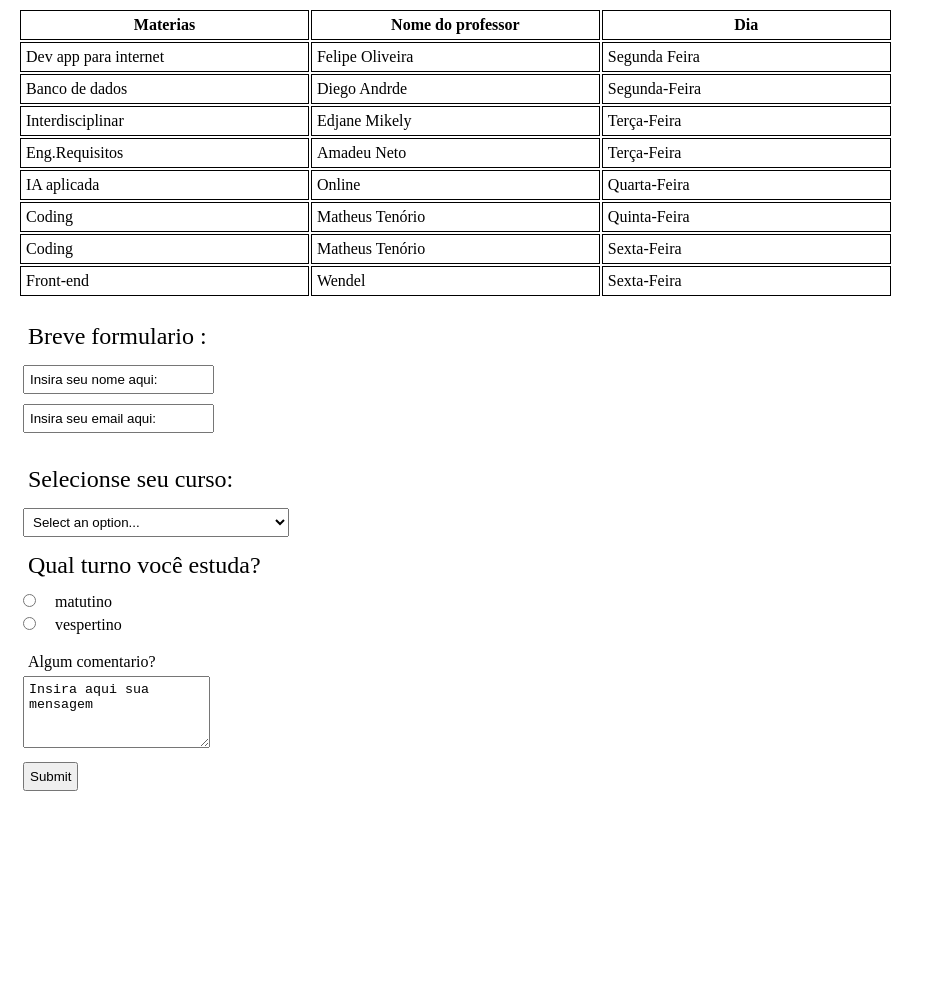
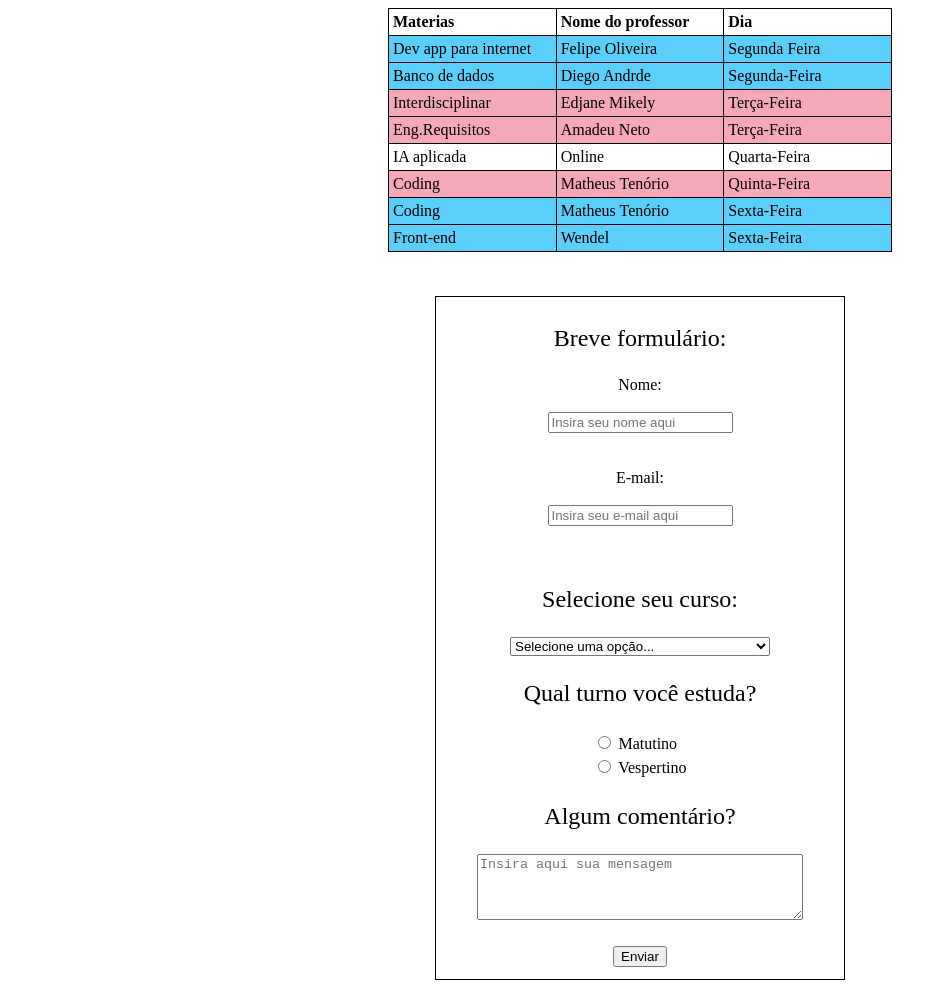
Before and after one commit to vcamillo-dev/Trabalin-de-frontend-framework, a plain HTML site: page index.html in a window 1280 px wide. Shown: the part 574-1572 px from the top of the page, without its empty margins (0-935 px from the left). Before the commit the page ends 1383 px from the top, so only its background shows below. Drawn offline with Linux system fonts and the light colour scheme.

Commit message:
fixing some stuff

```diff
--- a/index.html
+++ b/index.html
@@ -19,7 +19,6 @@
   </ul>
   <img src="Eu.png" width="350" height="300" alt="Minha foto profissional">
   <br>
-  <br>
   <table>
     <!-- The Header Row -->
     <tr>
@@ -29,76 +28,85 @@
     </tr>
 
     <!-- Data Row 1 -->
-    <tr>
+    <tr class="segunda">
       <td>Dev app para internet</td>
       <td>Felipe Oliveira</td>
       <td>Segunda Feira</td>
     </tr>
 
     <!-- Data Row 2 -->
-    <tr>
+    <tr class="segunda">
       <td>Banco de dados</td>
       <td>Diego Andrde</td>
       <td>Segunda-Feira</td>
     </tr>
-    <tr>
+    <tr class="terca">
       <td>Interdisciplinar</td>
       <td>Edjane Mikely</td>
       <td>Terça-Feira</td>
     </tr>
-    <tr>
+    <tr class="terca">
       <td>Eng.Requisitos</td>
       <td>Amadeu Neto</td>
       <td>Terça-Feira</td>
     </tr>
-    <tr>
+    <tr class="quarta">
       <td>IA aplicada</td>
       <td>Online</td>
       <td>Quarta-Feira</td>
     </tr>
-    <tr>
+    <tr class="quinta">
       <td>Coding</td>
       <td>Matheus Tenório</td>
       <td>Quinta-Feira</td>
     </tr>
-    <tr>
+    <tr class="sexta">
       <td>Coding</td>
       <td>Matheus Tenório</td>
       <td>Sexta-Feira</td>
     </tr>
-    <tr>
+    <tr class="sexta">
       <td>Front-end</td>
       <td>Wendel</td>
       <td>Sexta-Feira</td>
     </tr>
   </table>
+  <br>
+  <br>
   <form>
-    <P>
-      Breve formulario :
-    </P>
-    <input required type="text" value="Insira seu nome aqui:" Insira seu nome aqui:>
-    <br>
-    <input required type="email" value="Insira seu email aqui:" Insira seu email aqui:>
-    <br>
-    <label for="cursos"></label>
-    <p> Selecionse seu curso:</p>
-  <select name="cursos" id="cursos" required>
-    <option value="" disabled selected>Select an option...</option>
-    <option value="Ads">Analise e desenvolvimento de sistemas</option>
-    <option value="Direito">Direito</option>
-    <option value="Ed.Fisica">Ed.Fisica</option>
-    <option value="Psicologia">Psicologia</option>
-  </select>
-   <p>Qual turno você estuda?</p>
-    <input type="radio" id="matutino" name="matutino">
-    <label for="matutino">matutino</label><br>
-    <input type="radio" id="vespertino" name="vespertino">
-    <label for="vespertino">vespertino</label><br><br>
-    <label for="feedback">Algum comentario?</label>
-    <br>
-    <textarea id="feedback" name="feedback" rows="4" cols"50">Insira aqui sua mensagem</textarea>
-    <br>
-    <button type="submit">Submit</button>
+    <form>
+      <form>
+        <p>Breve formulário:</p>
+
+        <label for="nome">Nome:</label><br>
+        <input required type="text" id="nome" name="nome" placeholder="Insira seu nome aqui"><br><br>
+
+        <label for="email">E-mail:</label><br>
+        <input required type="email" id="email" name="email" placeholder="Insira seu e-mail aqui"><br><br>
+
+        <p>Selecione seu curso:</p>
+        <select name="cursos" id="cursos" required>
+          <option value="" disabled selected>Selecione uma opção...</option>
+          <option value="Ads">Análise e Desenvolvimento de Sistemas</option>
+          <option value="Direito">Direito</option>
+          <option value="Ed.Fisica">Educação Física</option>
+          <option value="Psicologia">Psicologia</option>
+        </select>
+
+        <p>Qual turno você estuda?</p>
+
+        <div class="radio-group">
+          <label><input type="radio" id="matutino" name="turno" value="matutino"> Matutino</label>
+          <label><input type="radio" id="vespertino" name="turno" value="vespertino"> Vespertino</label>
+        </div>
+
+        <p id="comment-form">Algum comentário?</p>
+        <textarea id="feedback" name="feedback" rows="4" cols="50"
+          placeholder="Insira aqui sua mensagem"></textarea><br>
+
+        <button id="form-button" type="submit">Enviar</button>
+      </form>
+    </form>
   </form>
 </body>
 
--- a/style.css
+++ b/style.css
@@ -1,6 +1,21 @@
-body *{
+body {
     padding: 5px;
     margin: 5px ;
+    display:flex;
+    text-align: left;
+    align-items: center;
+    flex-direction: column;
+
+}
+ul{
+    text-align: left;
+    display: inline-block;
+    font-size: 18px;
+}
+img{
+    display:block;
+    margin:0;
+    display: center;
 }
 p{
     font-size: 24px;
@@ -10,12 +25,60 @@ img {
 }
 table {
     table-layout: fixed;
-    border-collpase: collapse;
-    width: 70%;
+    border-collapse: collapse;
+    width: 40%;
 }
 th {
     border: 1px solid;
+    margin: 4px;
+    padding: 4px;
 }
 td {
     border: 1px solid;
+    margin:4px;
+    padding:4px
 }
+.segunda{
+    background-color: #5bcefa;
+}
+.terca{
+    background-color: #f5a9b8;
+
+}.quarta{
+    background-color: white;
+}
+.quinta{
+    background-color: #f5a9b8;
+}
+.sexta{
+    background-color: #5bcefa;
+}
+form{
+    border:1px solid;
+    margin:8px;
+    padding: 4px;
+    width: 100%;
+    max-width: 400px;
+
+    display:flex;
+    flex-direction: column;
+    align-items: center;
+    text-align: center;
+}
+.radio-group{
+    display:flex;
+    flex-direction: column;
+    align-items: flex-start;
+    text-align: left;
+    width: fit-content;
+}
+.radio-group label {
+    cursor: pointer;
+    margin: 2px 0;
+}
+#form-button{
+    margin :8px;
+}
+#feedback{
+    width: 80%;
+}
```
